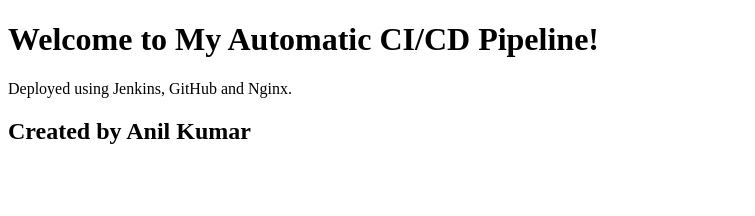
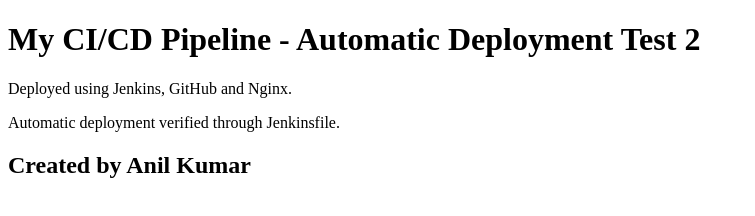
Before and after one commit to AnilKumardaksh/jenkins-cicd-project, a plain HTML site: page index.html in a window 1280 px wide. Shown: the whole page, without its empty margins (0-755 px from the left). Drawn offline with Linux system fonts and the light colour scheme.

Commit message:
Test automatic Jenkinsfile pipeline

```diff
--- a/index.html
+++ b/index.html
@@ -5,8 +5,9 @@
     <title>My CI/CD Project</title>
 </head>
 <body>
-    <h1>Welcome to My Automatic CI/CD Pipeline!</h1>
+    <h1>My CI/CD Pipeline - Automatic Deployment Test 2</h1>
     <p>Deployed using Jenkins, GitHub and Nginx.</p>
+    <p>Automatic deployment verified through Jenkinsfile.</p>
     <h2>Created by Anil Kumar</h2>
 </body>
 </html>
```
